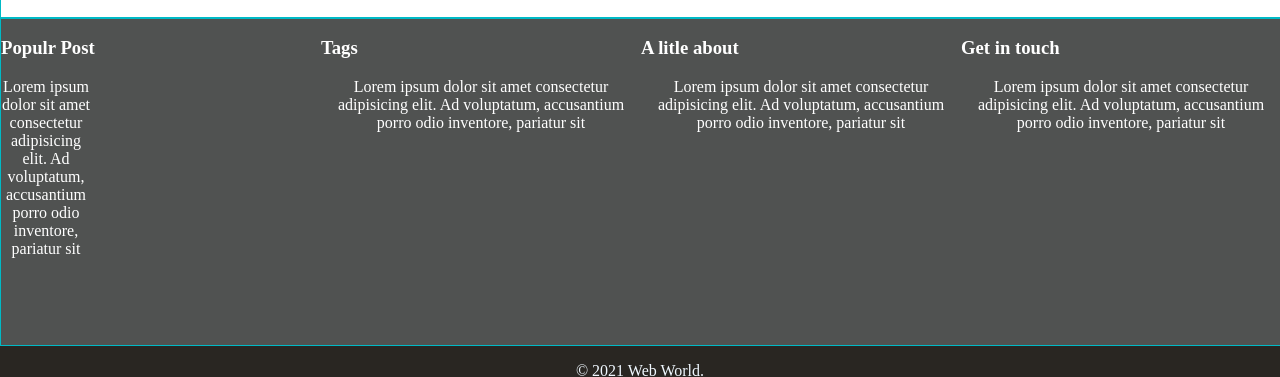
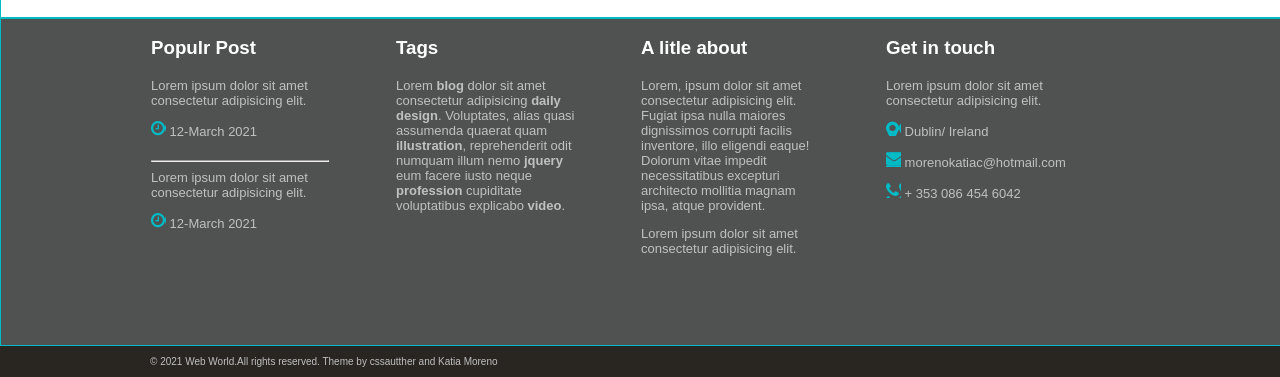
Before and after one commit to KatiaMoreno/template-website, a plain HTML site: page index.html in a window 1280 px wide. Shown: the part 2064-2441 px from the top of the page. Drawn offline with Linux system fonts and the light colour scheme.

Commit message:
end of the website-by-template project

```diff
--- a/css/main.css
+++ b/css/main.css
@@ -261,12 +261,24 @@ button.slick-next{
 
 /*BLOCOS LOGOS*/
 
+.col-4 img {
+ cursor: pointer; /*vai colocar um mazinha em cima quando passar o mouse*/
+margin: 0 auto;
+ padding-top: 1em;
+ vertical-align: middle;
+}
+.col-4 img:hover {
+    margin-top: 10px!important;
+    position: relative!important;
+}
+
+
 .bloco-logos {
     height: 170px;/*altura da div que vai ficar as logos*/
 }
 
 .bloco-logos img {
-    margin-top: 50px;
+    margin-top: 30px;
 }
 
     /*css de das imagens da logo*/
@@ -275,21 +287,68 @@ button.slick-next{
     width: 25%;
     text-align: center;
 }
-.col-4 img {
- cursor: pointer; /*vai colocar um mazinha em cima quando passar o mouse*/
-
- padding-top: 1em;
- vertical-align: middle;
-}
-.col-4 img:hover {
-    margin-top: 10px!important;
-    position: relative!important;
-}
 
 .footer{
     background-color: #505251;
     height: 326px;
+    color: white;
+
 }
+
+.footer h3 {
+    text-align: left;
+    color: white;
+    font-family: Arial, Helvetica, sans-serif;
+}
+
+.clock:before{
+    content: '';
+    width: 15px;
+    height: 15px;
+    display: inline-block;
+    background-image: url('../img/img-footer/clock.png');
+}
+
+.footer p {
+    width:180px;
+    text-align: left;
+    color: #c0c0c0;
+    font-family: Arial, Helvetica, sans-serif;
+    font-size: 13px;
+    text-align: left;
+
+
+}
+
+hr{
+    width: 72%;
+    float: left;
+}
+
+.contato-local:before{
+    content: '';
+    width: 15px;
+    height: 15px;
+    display: inline-block;
+    background-image: url('../img/img-footer/local.png');
+}
+
+.contato-email:before{
+    content: '';
+    width: 15px;
+    height: 15px;
+    display: inline-block;
+    background-image: url('../img/img-footer/email.png');
+}
+
+.contato-tel:before{
+    content: '';
+    width: 15px;
+    height: 15px;
+    display: inline-block;
+    background-image: url('../img/img-footer/telefoneico.png');
+}
+
 
 .rede-sociais-footer{
     background-color: #292622;
@@ -302,18 +361,13 @@ button.slick-next{
     float: right;
     margin-left: 15px;
 
+
 }
 
-.footer h3 {
-    text-align: left;
-    color: white;
+.copy{
+    text-align:left;
+    color: #c0c0c0;
+    font-family: Arial, "Helvetica Neue", Helvetica, sans-serif;
+    font-size: 10px;
+
 }
-
-.footer{
-    color: white;
-}
-
-.footer p{
-    width: 90px;
-    text-align: center;
-}
--- a/index.html
+++ b/index.html
@@ -133,7 +133,7 @@
 
     </div>
 
-    <!--esta o o segundo bloco que esta em cinza e com imagens-->
+    <!--Conteudo q esta no segundo bloco que esta em cinza e com imagens-->
 
     <div class="col-100 bloco-imagens-texto">
 
@@ -209,8 +209,10 @@
         </div>
     </div>
 
-    <!-- Customer Logo-->
-    <div class="col-100 bloco-logos content">
+    <!-- conteudo com Logos de cliente-->
+    <div class="col-100  bloco-logos ">
+
+        <div class="content">
 
             <div class="col-4">
                 <img src="img/logo1.png" alt="Customer Logo-">
@@ -224,30 +226,61 @@
             <div class="col-4">
                 <img src="img/logo4.png" alt="Customer Logo-">
             </div>
+
+        </div>
     </div>
 
     <footer>
         <div class="col-100 footer">
+
+            <div class="content"> <!-- o content e para deixar alinhado dentro da pagina com 980px-->
                 <div class="col-4">
                     <h3>Populr Post</h3>
                     <p>
-                    Lorem ipsum dolor sit amet consectetur adipisicing elit. Ad voluptatum, accusantium porro odio inventore, pariatur sit
+                        Lorem ipsum dolor sit amet consectetur adipisicing elit.
                     </p>
+                    <p class="clock"> 12-March 2021</p>
+
+
+                    <hr>
+
+                    <p>
+                        Lorem ipsum dolor sit amet consectetur adipisicing elit.
+                    </p>
+                    <p class="clock"> 12-March 2021</p>
+
+
+
+
                 </div>
                 <div class="col-4">
                     <h3>Tags</h3>
-                Lorem ipsum dolor sit amet consectetur adipisicing elit. Ad voluptatum, accusantium porro odio inventore, pariatur sit
+                    <p>
+                        Lorem <b>blog</b> dolor sit amet consectetur adipisicing <b>daily design</b>. Voluptates, alias quasi assumenda quaerat quam <b>illustration</b>, reprehenderit odit numquam illum nemo <b>jquery</b> eum facere iusto neque <b>profession</b> cupiditate voluptatibus explicabo <b>video</b>.
+                    </p>
 
                 </div>
                 <div class="col-4">
                     <h3>A litle about</h3>
-                Lorem ipsum dolor sit amet consectetur adipisicing elit. Ad voluptatum, accusantium porro odio inventore, pariatur sit
+                     <p>
+                         Lorem, ipsum dolor sit amet consectetur adipisicing elit. Fugiat ipsa nulla maiores dignissimos corrupti facilis inventore, illo eligendi eaque! Dolorum vitae impedit necessitatibus excepturi architecto mollitia magnam ipsa, atque provident.
+                     </p>
+
+                    <p>
+                        Lorem ipsum dolor sit amet consectetur adipisicing elit.
+                    </p>
 
                 </div>
                 <div class="col-4">
                     <h3>Get in touch</h3>
-                Lorem ipsum dolor sit amet consectetur adipisicing elit. Ad voluptatum, accusantium porro odio inventore, pariatur sit
+                    <p>
+                        Lorem ipsum dolor sit amet consectetur adipisicing elit.
+                    </p>
 
+                    <p class="contato-local"> Dublin/ Ireland</p>
+                    <p class="contato-email"> morenokatiac@hotmail.com</p>
+                    <p class="contato-tel"> + 353 086 454 6042</p>
+                </div>
             </div>
         </div>
 
@@ -264,7 +297,10 @@
 
     <div class="rede-sociais rede-sociais-footer" >
 
-        <p style="text-align:center; color: aliceblue;">&copy; 2021 Web World.</p>
+        <div class="content">
+            <p class="copy">
+              &copy; 2021 Web World.All rights reserved. Theme by cssautther and Katia Moreno
+            </p>
 
             <ul>
                 <li>
@@ -293,6 +329,12 @@
                     </a>
                 </li>
             </ul>
+
+        </div>
+
+
+
+
     </div>
 
 
```
Also changed, not shown: img/img-footer/clock.png (added), img/img-footer/email.png (added), img/img-footer/emailico.png (added), img/img-footer/local.png (added), img/img-footer/telefoneico.png (added). Lines whose indentation alone changed are shown as unchanged.
